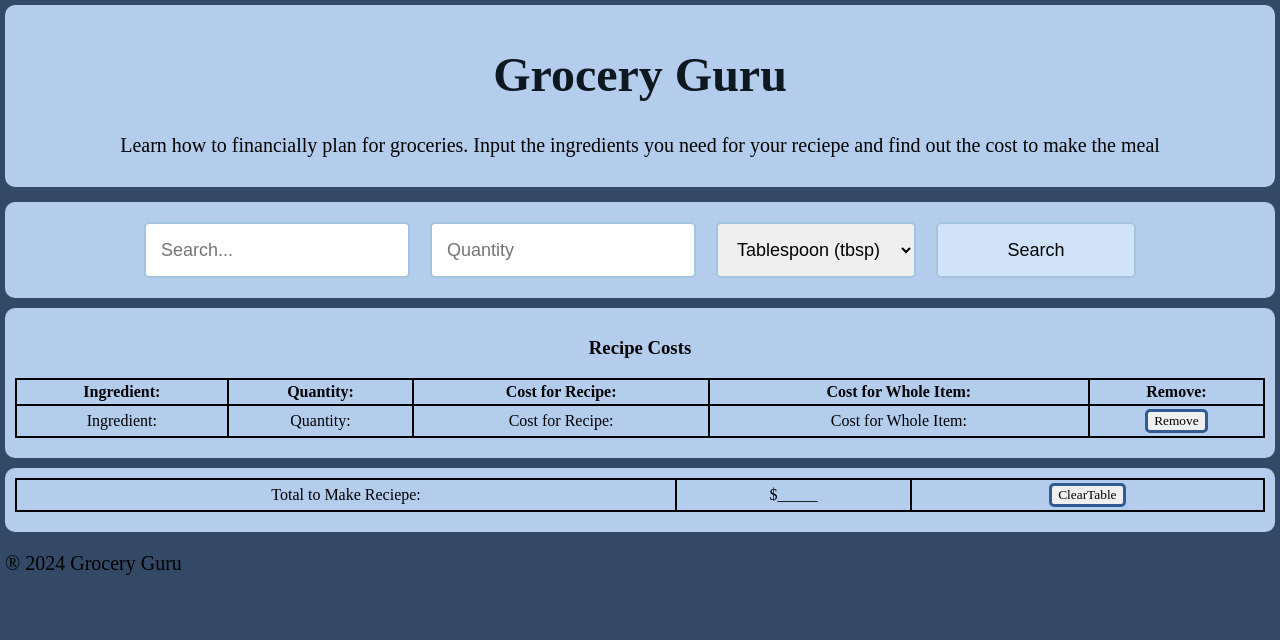
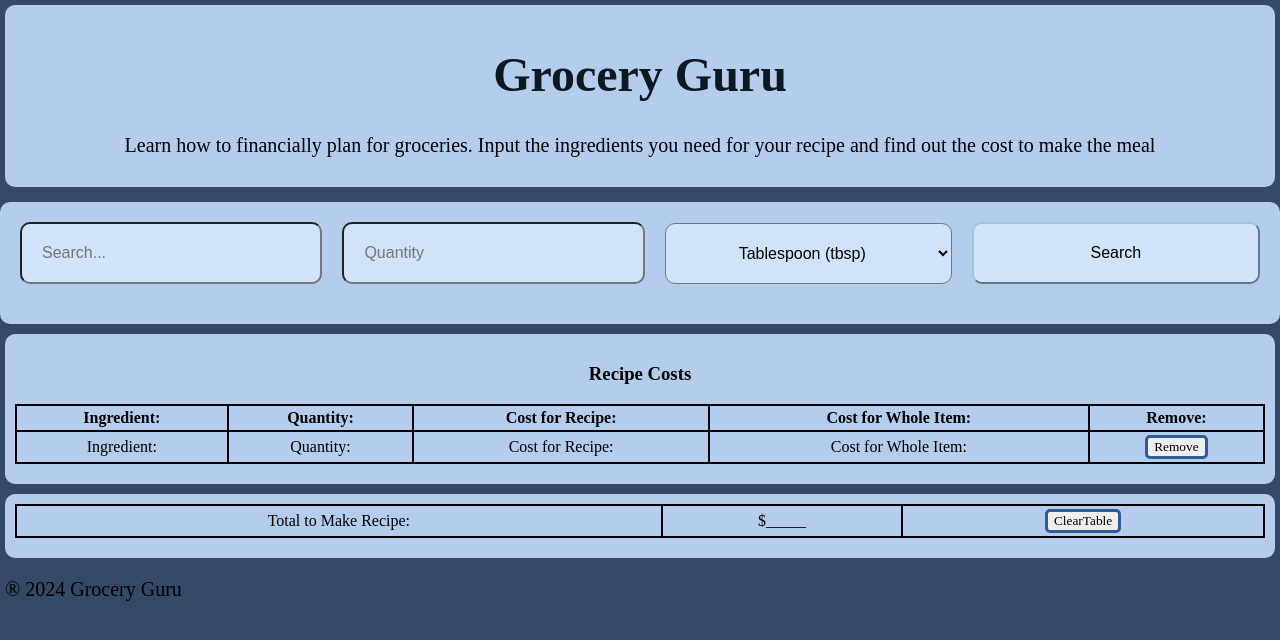
Before and after one commit to SofiaBLynch/CodeForChange2024, a React (Create React App) app: page / in a window 1280 px wide. Shown: the top 640 px of the page. Built offline with nearby package versions, Linux system fonts and the light colour scheme.

Commit message:
update buttons

```diff
--- a/src/App.js
+++ b/src/App.js
@@ -5,7 +5,7 @@ function App() {
     <div class="App">
       <div class='App-header'>
         <h1>Grocery Guru</h1>
-        <p>Learn how to financially plan for groceries. Input the ingredients you need for your reciepe and find out the cost to make the meal</p>
+        <p>Learn how to financially plan for groceries. Input the ingredients you need for your recipe and find out the cost to make the meal</p>
       </div>
 
     </div>
--- a/src/totalTable.js
+++ b/src/totalTable.js
@@ -5,7 +5,7 @@ function TotalTable() {
       <div class='outputTable'>
         <table id='totalTable'>
             <tr>
-                <td>Total to Make Reciepe:</td>
+                <td>Total to Make Recipe:</td>
                 <td id='totalCost'>$_____</td>
                 <td><button class='trashcan'>ClearTable</button></td>
             </tr>
--- a/src/userInput.css
+++ b/src/userInput.css
@@ -8,20 +8,32 @@
 }
 
 .userInput input, .userInput select, .userInput button {
-  padding: 15px; /* Increase the padding for larger appearance */
-  font-size: 18px; /* Increase the font size */
-  min-width: 200px; /* Increase the minimum width */
-  border: 2px solid #A3C4DC; /* Border for inputs and button */
-  border-radius: 5px; /* Rounded corners */
+  display:flex;
+  flex-flow:column wrap;
+  align-content: center;
+  width: 65%;
+  max-width:800px;
+  margin:auto;
+  border-radius: 10px;
+  padding:20px;
+  margin-bottom: 20px;
+  font-size: 1rem;
+  border-radius: 10px; /* Rounded corners */
+  background-color: #D1E3F8;
 }
-
+.User-app
+{
+  width: 100%;
+}
 .userInput button {
   cursor: pointer; /* Pointer on hover */
   background-color: #D1E3F8; /* Button background color */
   border-color: #A3C4DC; /* Button border color */
+  ;
 }
 
 .userInput input:focus, .userInput select:focus, .userInput button:focus {
   outline: none; /* No focus outline */
   border-color: #7A9BC6; /* Focus border color */
+  background-color: white;
 }
--- a/src/userInput.js
+++ b/src/userInput.js
@@ -7,7 +7,7 @@ function UserInput() {
   const [unit, setUnit] = useState('tbsp'); // Default unit, can be changed as needed
 
   return (
-    <div className="App">
+    <div className="User-app">
       <div className='userInput'>
         <input
           type="text"
```
